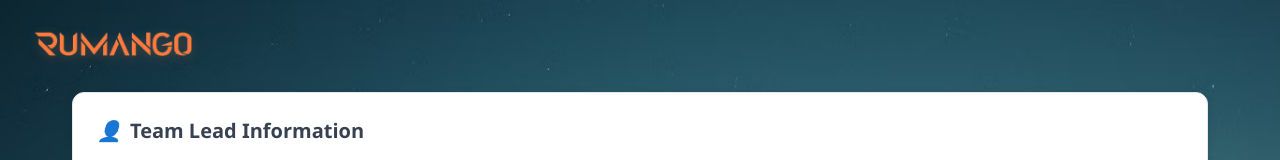
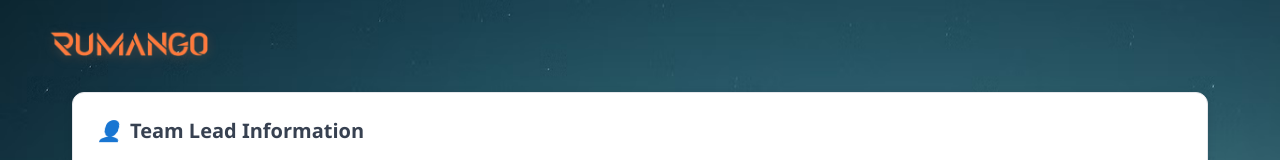
Before and after one commit to AnweshaSathua/TeamLead-Rating, an Angular app: page / in a window 1280 px wide. Shown: the top 160 px of the page. Built offline with nearby package versions, Linux system fonts and the light colour scheme.

Commit message:
Update employee.component.css

```diff
--- a/src/app/employee/employee.component.css
+++ b/src/app/employee/employee.component.css
@@ -19,6 +19,9 @@ body {
   top: 10px;
   left: 0;
   height: 60px;
+  z-index: 100;
+  padding: 0 1rem;
+
 }
 
 .logo {
```
